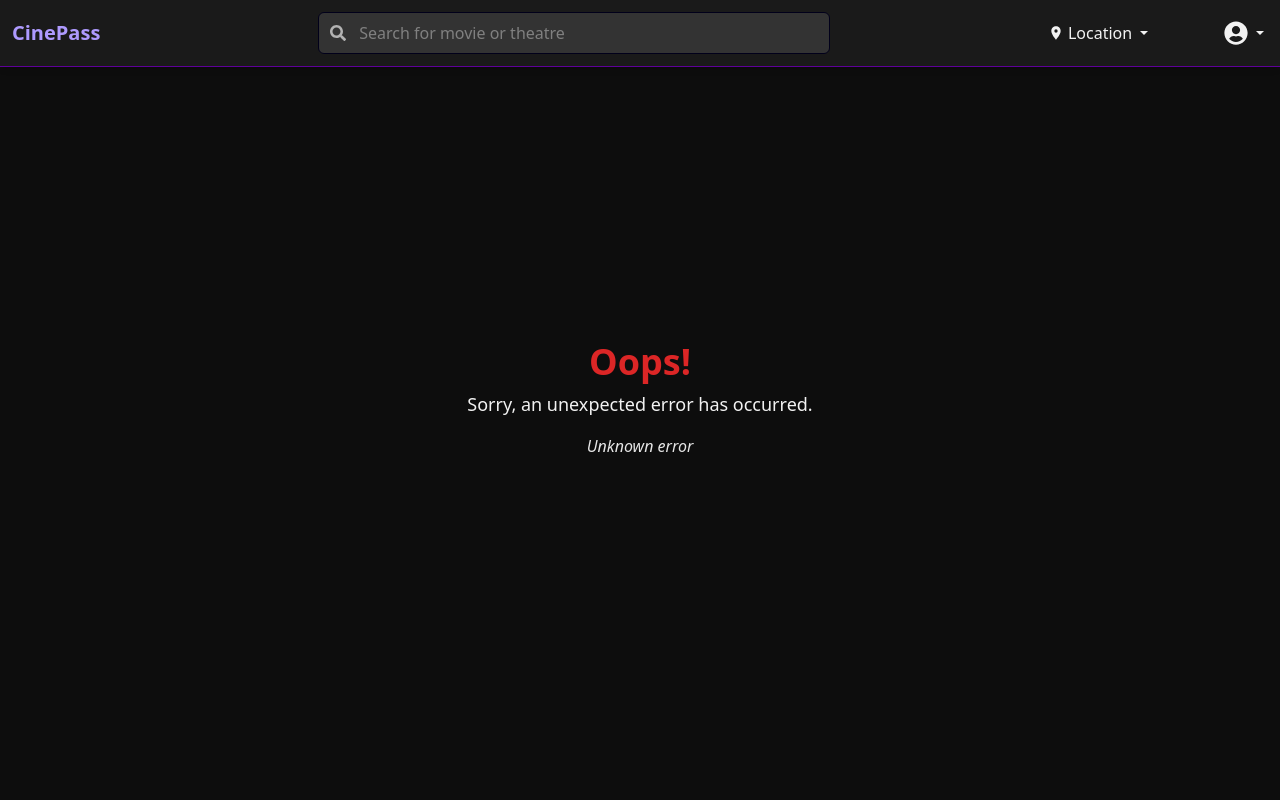
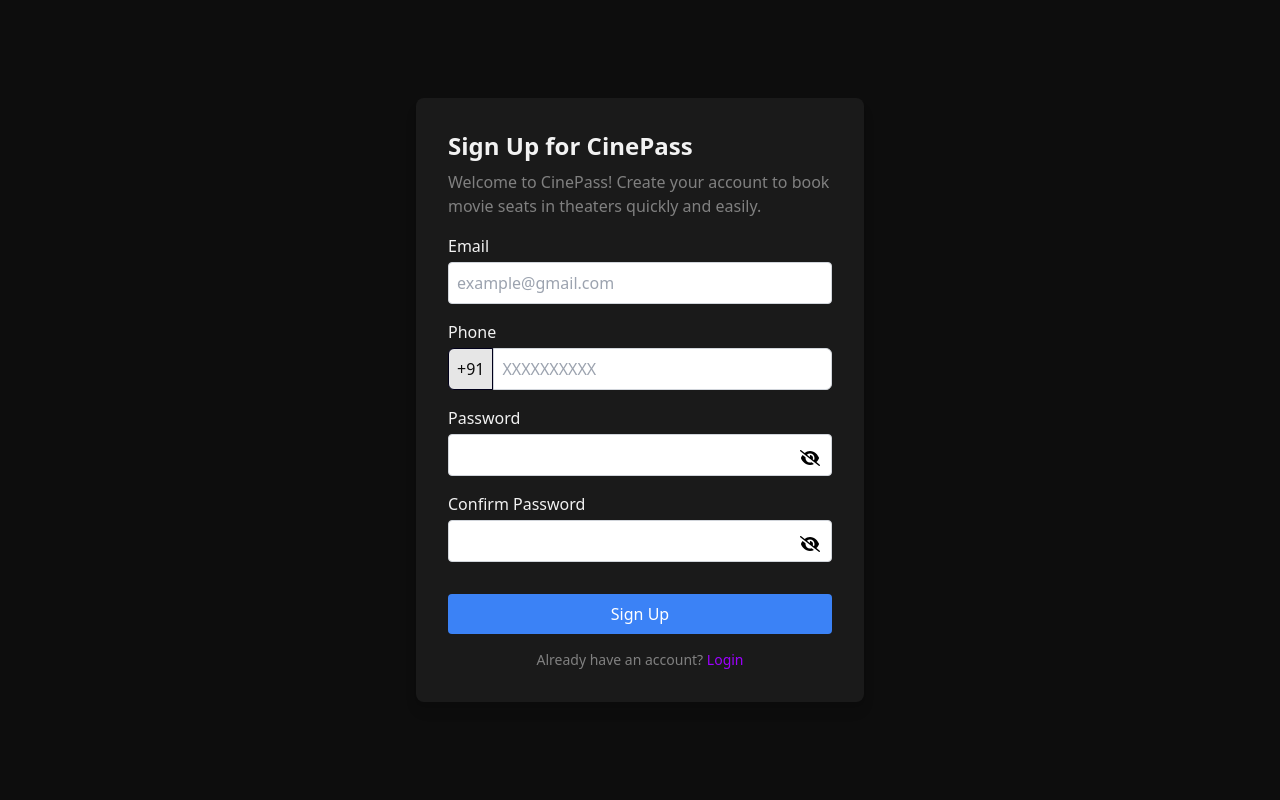
Before and after one commit to abhirajtr/CinePass-frontend, a React (Vite) app: page /signup in a window 1280 px wide. Shown: the top 800 px of the page. Built offline with nearby package versions, Linux system fonts and the light colour scheme.

Commit message:
Added signup page

```diff
--- a/package.json
+++ b/package.json
@@ -10,12 +10,16 @@
     "preview": "vite preview"
   },
   "dependencies": {
+    "@fortawesome/free-solid-svg-icons": "^6.6.0",
+    "@fortawesome/react-fontawesome": "^0.2.2",
+    "formik": "^2.4.6",
     "framer-motion": "^11.5.4",
     "react": "^18.3.1",
     "react-dom": "^18.3.1",
     "react-icons": "^5.3.0",
     "react-router-dom": "^6.26.2",
-    "tailwind-scrollbar-hide": "^1.1.7"
+    "tailwind-scrollbar-hide": "^1.1.7",
+    "yup": "^1.4.0"
   },
   "devDependencies": {
     "@eslint/js": "^9.9.0",
--- /dev/null
+++ b/src/pages/user/UserSignup.tsx
@@ -0,0 +1,134 @@
+import React, { useState } from 'react';
+import { Formik, Form, Field, ErrorMessage } from 'formik';
+import * as Yup from 'yup';
+import { FontAwesomeIcon } from '@fortawesome/react-fontawesome';
+import { faEye, faEyeSlash } from '@fortawesome/free-solid-svg-icons';
+import { Link } from 'react-router-dom';
+
+// Validation Schema using Yup
+const SignupSchema = Yup.object().shape({
+    email: Yup.string().email('Invalid email').required('Required'),
+    phone: Yup.string()
+        .matches(/^\d{10}$/, 'Phone number must be 10 digits')
+        .required('Required'),
+    password: Yup.string()
+        .min(6, 'Password is too short - should be 6 characters minimum.')
+        .required('Required'),
+    confirmPassword: Yup.string()
+        .oneOf([Yup.ref('password')], 'Passwords must match')
+        .required('Required'),
+});
+
+const UserSignup: React.FC = () => {
+    const [showPassword, setShowPassword] = useState(false);
+    const [showConfirmPassword, setShowConfirmPassword] = useState(false);
+
+    return (
+        <div className="flex justify-center items-center min-h-screen bg-background-50">
+            <div className="bg-background-100 p-8 rounded-lg shadow-lg w-full max-w-md">
+                <h1 className="text-text-950 text-2xl font-bold mb-2">Sign Up for CinePass</h1>
+
+                {/* Standard Message */}
+                <div className="mb-4   text-text-500 ">
+                    <p>Welcome to CinePass! Create your account to book movie seats in theaters quickly and easily.</p>
+                </div>
+
+                <Formik
+                    initialValues={{ email: '', phone: '', password: '', confirmPassword: '' }}
+                    validationSchema={SignupSchema}
+                    onSubmit={(values) => {
+                        // Handle form submission (send data to backend, etc.)
+                        console.log(values);
+                    }}
+                >
+                    {({ isSubmitting }) => (
+                        <Form>
+                            {/* Email Field */}
+                            <div className="mb-4">
+                                <label htmlFor="email" className="block mb-1 text-text-950">Email</label>
+                                <Field
+                                    type="email"
+                                    name="email"
+                                    className="border border-gray-300 p-2 rounded w-full"
+                                    placeholder="example@gmail.com"
+                                />
+                                <ErrorMessage name="email" component="div" className="text-red-500 text-sm mt-1" />
+                            </div>
+
+                            {/* Phone Field */}
+                            <div className="mb-4 relative">
+                                <label htmlFor="phone" className="block mb-1 text-text-950">Phone</label>
+                                <div className="flex items-center">
+                                    <span className="bg-background-900 border border-secondary-50 p-2 rounded-l-md text-text-50">+91</span>
+                                    <Field
+                                        type="text"
+                                        name="phone"
+                                        placeholder="XXXXXXXXXX"
+                                        className="border border-gray-300 p-2 rounded-r-md w-full"
+                                    />
+                                </div>
+                                <ErrorMessage name="phone" component="div" className="text-red-500 text-sm mt-1" />
+                            </div>
+
+                            {/* Password Field */}
+                            <div className="mb-4 relative">
+                                <label htmlFor="password" className="block mb-1 text-text-950">Password</label>
+                                <Field
+                                    type={showPassword ? "text" : "password"}
+                                    name="password"
+                                    className="border border-gray-300 p-2 rounded w-full"
+                                />
+                                <span
+                                    onClick={() => setShowPassword(!showPassword)}
+                                    className="absolute right-3 top-10 cursor-pointer"
+                                >
+                                    <FontAwesomeIcon icon={showPassword ? faEye : faEyeSlash} />
+                                </span>
+                                <ErrorMessage name="password" component="div" className="text-red-500 text-sm mt-1" />
+                            </div>
+
+                            {/* Confirm Password Field */}
+                            <div className="mb-4 relative">
+                                <label htmlFor="confirmPassword" className="block mb-1 text-text-950">Confirm Password</label>
+                                <Field
+                                    type={showConfirmPassword ? "text" : "password"}
+                                    name="confirmPassword"
+                                    className="border border-gray-300 p-2 rounded w-full"
+                                />
+                                <span
+                                    onClick={() => setShowConfirmPassword(!showConfirmPassword)}
+                                    className="absolute right-3 top-10 cursor-pointer"
+                                >
+                                    <FontAwesomeIcon icon={showConfirmPassword ? faEye : faEyeSlash} />
+                                </span>
+                                <ErrorMessage name="confirmPassword" component="div" className="text-red-500 text-sm mt-1" />
+                            </div>
+
+                            {/* Submit Button */}
+                            <div>
+                                <button
+                                    type="submit"
+                                    className="w-full bg-blue-500 text-white p-2 rounded mt-4"
+                                    disabled={isSubmitting}
+                                >
+                                    Sign Up
+                                </button>
+                            </div>
+                        </Form>
+                    )}
+                </Formik>
+
+                {/* login */}
+                <div className='mt-4 text-center'>
+                    <p className='text-sm text-text-500'>
+                        Already have an account?{' '}
+                        <Link to="/login" className='text-accent-500 hover:underline'>Login</Link>
+                    </p>
+                </div>
+
+            </div>
+        </div>
+    );
+};
+
+export default UserSignup;
--- a/src/routes/router.tsx
+++ b/src/routes/router.tsx
@@ -2,12 +2,14 @@
 import UserLayout from "../layouts/UserLayout";
 import Home from "../Home";
 import ErrorPage from "../ErrorPage";
+import UserSignup from "../pages/user/UserSignup";
 
 const router = createBrowserRouter(
     createRoutesFromElements(
         <>
+            <Route path="/signup" element={<UserSignup />} />
             <Route path="/" element={<UserLayout />} >
-                <Route path="/" element={ <Navigate to="/home" />} />
+                <Route path="/" element={<Navigate to="/home" />} />
                 <Route path="/home" element={<Home />} />
                 <Route path="*" element={<ErrorPage />} />
             </Route>
```
Also changed, not shown: 1 other file (tests, documents, lock files or other folders).
